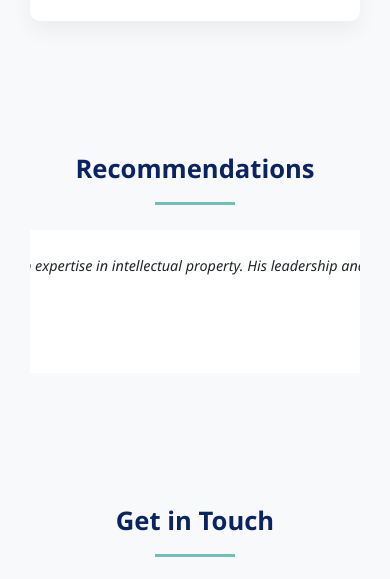
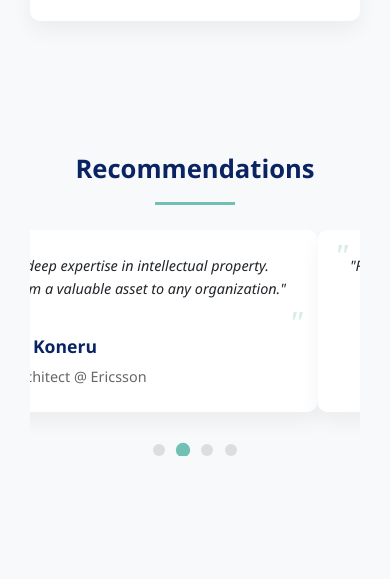
Before and after one commit to UDDITwork/Rakesh-Sharma-in-IP, a plain HTML site: page index.html in a window 390 px wide. Shown: the part 6100-6679 px from the top of the page. Drawn offline with Linux system fonts and the light colour scheme.

Commit message:
Update index.html

```diff
--- a/index.html
+++ b/index.html
@@ -496,7 +496,7 @@
       margin-bottom: 1rem;
     }
 
-    /* Recommendations Section */
+    /* Recommendations Section - Fixed Layout */
     .recommendations-container {
       max-width: 900px;
       margin: 0 auto;
@@ -513,7 +513,7 @@
     .recommendation-card {
       min-width: 100%;
       flex-shrink: 0;
-      padding: 2rem;
+      padding: 2.5rem;
       background-color: white;
       border-radius: 10px;
       box-shadow: 0 10px 20px rgba(0, 0, 0, 0.05);
@@ -522,77 +522,79 @@
       transition: var(--transition);
       display: block;
       white-space: normal;
+      text-align: center;
+      position: relative;
     }
 
     .recommendation-text {
       font-style: italic;
-      margin-bottom: 1.5rem;
+      margin-bottom: 2rem;
+      font-size: 1.1rem;
+      line-height: 1.8;
+      position: relative;
+      padding: 0 2rem;
     }
 
     .recommendation-text::before,
     .recommendation-text::after {
       content: '"';
-      font-size: 2rem;
+      font-size: 3rem;
       position: absolute;
       color: var(--accent);
-      opacity: 0.5;
+      opacity: 0.3;
       font-family: Georgia, serif;
     }
 
     .recommendation-text::before {
-      top: -10px;
+      top: -1.5rem;
       left: 0;
     }
 
     .recommendation-text::after {
-      bottom: -30px;
+      bottom: -3rem;
       right: 0;
     }
 
     .recommendation-author {
       display: flex;
+      flex-direction: column;
       align-items: center;
-    }
-
-    .author-details {
-      margin-left: 15px;
+      justify-content: center;
+      margin-top: 1.5rem;
     }
 
     .author-name {
       font-weight: 600;
       color: var(--primary);
+      font-size: 1.1rem;
+      margin-bottom: 0.3rem;
     }
 
     .author-title {
-      font-size: 0.85rem;
+      font-size: 0.9rem;
       color: #666;
     }
 
+    /* Slider controls */
     .slider-controls {
       display: flex;
       justify-content: center;
       margin-top: 2rem;
     }
 
-    .slider-control {
-      width: 40px;
-      height: 40px;
+    .slider-dot {
+      width: 12px;
+      height: 12px;
       border-radius: 50%;
-      background-color: white;
-      color: var(--primary);
-      border: none;
-      margin: 0 10px;
+      background-color: #ddd;
+      margin: 0 6px;
       cursor: pointer;
-      box-shadow: 0 4px 6px rgba(0, 0, 0, 0.1);
       transition: var(--transition);
-      display: flex;
-      align-items: center;
-      justify-content: center;
     }
 
-    .slider-control:hover {
-      background-color: var(--primary);
-      color: white;
+    .slider-dot.active {
+      background-color: var(--accent);
+      transform: scale(1.2);
     }
 
     /* Contact Section */
@@ -932,11 +934,13 @@
       }
 
       .recommendation-text {
-        font-size: 0.9rem;
+        font-size: 1rem;
+        padding: 0 1.5rem;
+        line-height: 1.6;
       }
 
       .recommendation-card {
-        padding: 1.5rem;
+        padding: 2rem 1.5rem;
       }
     }
 
@@ -984,6 +988,20 @@
 
       .footer-links a {
         margin: 0.5rem 0;
+      }
+
+      .recommendation-text {
+        font-size: 0.9rem;
+        padding: 0 1rem;
+      }
+
+      .recommendation-text::before,
+      .recommendation-text::after {
+        font-size: 2rem;
+      }
+
+      .recommendation-card {
+        padding: 1.5rem 1rem;
       }
     }
 
@@ -1188,41 +1206,42 @@
     <div class="recommendations-container">
       <div class="recommendations-slider">
         <div class="recommendation-card">
-            <p class="recommendation-text">“Rakesh is an exceptional professional with deep expertise in intellectual property. His leadership and mentoring abilities make him a valuable asset to any organization.”</p>
+          <p class="recommendation-text">"Rakesh is an exceptional professional with deep expertise in intellectual property.</br>
+           His leadership and mentoring abilities make him a valuable asset to any organization."</p>
           <div class="recommendation-author">
-              <div class="author-details">
             <p class="author-name">Krishnakant Koneru</p>
             <p class="author-title">Enterprise Solutions Architect @ Ericsson</p>
           </div>
         </div>
-          </div>
         <div class="recommendation-card">
-            <p class="recommendation-text">“Rakesh is a great professional, easy to work with, and always willing to help his colleagues. His dedication and work ethics are impeccable.”</p>
+          <p class="recommendation-text">"Rakesh is a great professional, easy to work with, and always willing to help his colleagues.</br>
+           His dedication and work ethics are impeccable."</p>
           <div class="recommendation-author">
-              <div class="author-details">
             <p class="author-name">Suraj Arya</p>
             <p class="author-title">Managing Associate-KPMG</p>
           </div>
         </div>
-          </div>
         <div class="recommendation-card">
-            <p class="recommendation-text">“Rakesh's expertise in patent drafting and prosecution is unmatched. His insights and leadership skills greatly benefit any team.”</p>
+          <p class="recommendation-text">"Rakesh's expertise in patent drafting and prosecution is unmatched. </br>
+          His insights and leadership skills greatly benefit any team."</p>
           <div class="recommendation-author">
-              <div class="author-details">
             <p class="author-name">Sonia Buntel</p>
             <p class="author-title">Intellectual Property Expert</p>
           </div>
         </div>
-          </div>
         <div class="recommendation-card">
-            <p class="recommendation-text">“Rakesh is an excellent mentor who helped boost my confidence and provided valuable guidance in the patent field.”</p>
+          <p class="recommendation-text">"Rakesh is an excellent mentor who helped boost my confidence and provided valuable guidance in the patent field."</p>
           <div class="recommendation-author">
-              <div class="author-details">
             <p class="author-name">Shelly Marya</p>
             <p class="author-title">IP Sales Expert @ Kurukshetra University</p>
           </div>
         </div>
       </div>
+      <div class="slider-controls">
+        <div class="slider-dot active" data-index="0"></div>
+        <div class="slider-dot" data-index="1"></div>
+        <div class="slider-dot" data-index="2"></div>
+        <div class="slider-dot" data-index="3"></div>
       </div>
     </div>
   </div>
@@ -1281,28 +1300,58 @@
     window.addEventListener("scroll", scrollReveal);
     scrollReveal();
     document.addEventListener("DOMContentLoaded", function () {
-      let slider = document.querySelector(".recommendations-slider");
-      let cards = document.querySelectorAll(".recommendation-card");
+      // Recommendations slider
+      const slider = document.querySelector(".recommendations-slider");
+      const dots = document.querySelectorAll(".slider-dot");
 
-      if (slider && cards.length > 0) {
-        let index = 0;
+      if (slider && dots.length > 0) {
+        let currentIndex = 0;
 
-        // Initialize the first card to be visible
-        cards.forEach((card, i) => {
-          if (i === 0) {
-            card.style.opacity = "1";
+        // Function to update the slider position
+        function updateSlider(index) {
+          slider.style.transform = `translateX(-${index * 100}%)`;
+
+          // Update active dot
+          dots.forEach((dot, i) => {
+            if (i === index) {
+              dot.classList.add("active");
+            } else {
+              dot.classList.remove("active");
             }
           });
 
-        function slideRecommendations() {
-          index = (index + 1) % cards.length;
+          currentIndex = index;
+        }
 
-          // Move the slider
-          slider.style.transform = `translateX(-${index * 100}%)`;
+        // Add click event to dots
+        dots.forEach(dot => {
+          dot.addEventListener("click", function() {
+            const index = parseInt(this.getAttribute("data-index"));
+            updateSlider(index);
+          });
+        });
+
+        // Auto slide
+        function autoSlide() {
+          const nextIndex = (currentIndex + 1) % dots.length;
+          updateSlider(nextIndex);
         }
 
         // Set interval for automatic sliding
-        setInterval(slideRecommendations, 5000); // Slide every 5 seconds
+        const slideInterval = setInterval(autoSlide, 5000);
+
+        // Pause auto slide when hovering over the slider
+        const recommendationsContainer = document.querySelector(".recommendations-container");
+        if (recommendationsContainer) {
+          recommendationsContainer.addEventListener("mouseenter", function() {
+            clearInterval(slideInterval);
+          });
+
+          recommendationsContainer.addEventListener("mouseleave", function() {
+            clearInterval(slideInterval);
+            slideInterval = setInterval(autoSlide, 5000);
+          });
+        }
       }
 
       // Mobile menu toggle
```
Lines whose indentation alone changed are shown as unchanged.
